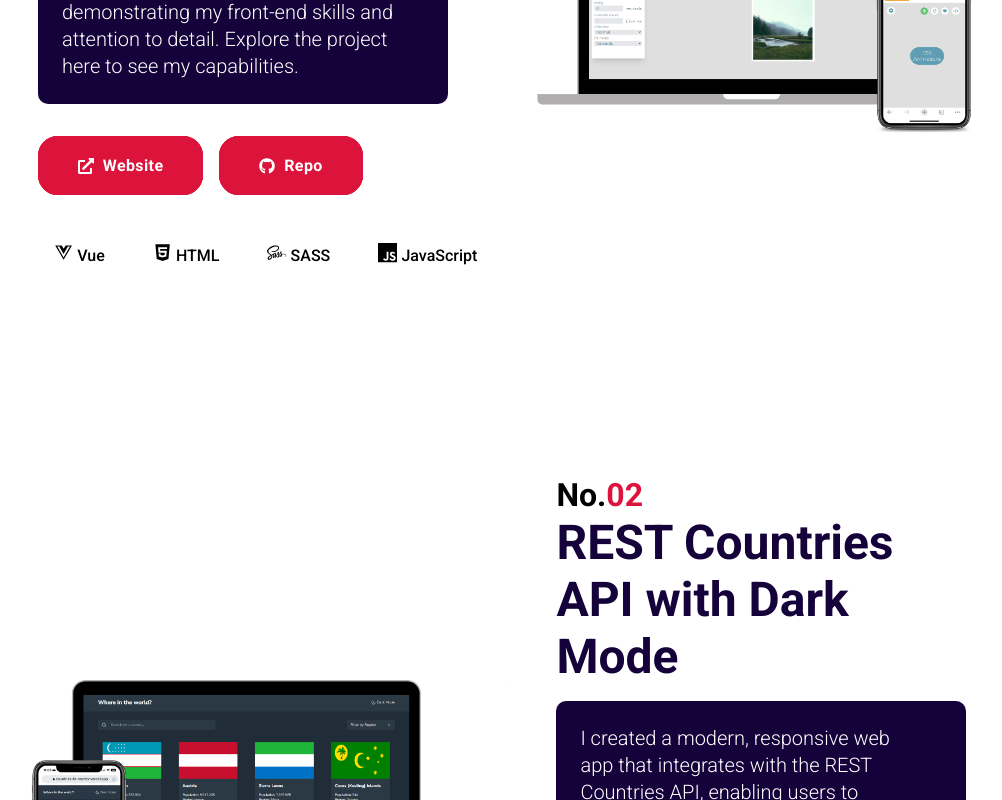
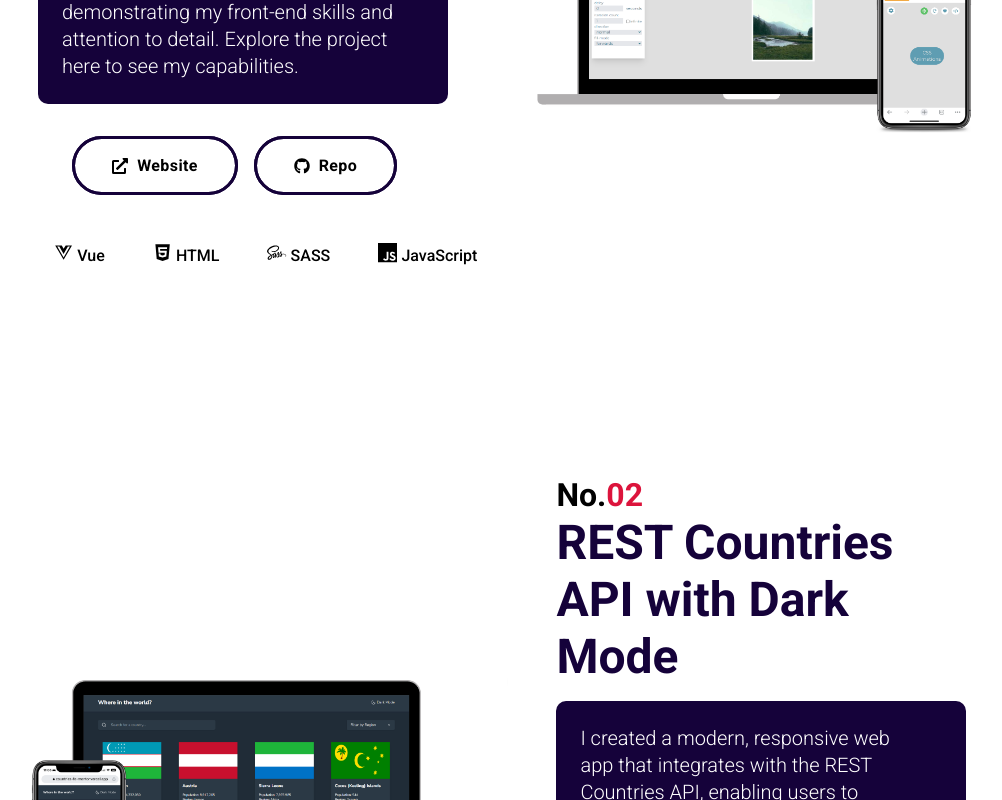
Before and after one commit to vergarapog/myPortofolio, a React (Create React App) app: page / in a window 1280 px wide. Shown: the part 1300-2100 px from the top of the page, without its empty margins (138-1140 px from the left). Built offline with nearby package versions, Linux system fonts and the light colour scheme.

Commit message:
style: adjust project link buttons

```diff
--- a/src/components/portofolio/portofolio.scss
+++ b/src/components/portofolio/portofolio.scss
@@ -102,6 +102,8 @@
 
       .proj-btn-container {
         display: flex;
+        justify-content: center;
+
         @include mobile {
           justify-content: center;
         }
@@ -167,8 +169,8 @@
             margin: 0.3em;
           }
           cursor: pointer;
-          background-color: crimson;
-          color: #fff;
+          background-color: transparent;
+          color: black;
           letter-spacing: 0.025em;
           border-radius: 20px;
 
@@ -183,11 +185,11 @@
           &::before,
           &::after {
             content: "";
-            border: 3px solid crimson;
+            border: 3px solid $mainColor;
             position: absolute;
             width: calc(100% - 6px);
             height: calc(100% - 6px);
-            border-radius: 20px;
+            border-radius: 30px;
             left: 0;
             bottom: 0;
             z-index: -1;
```
